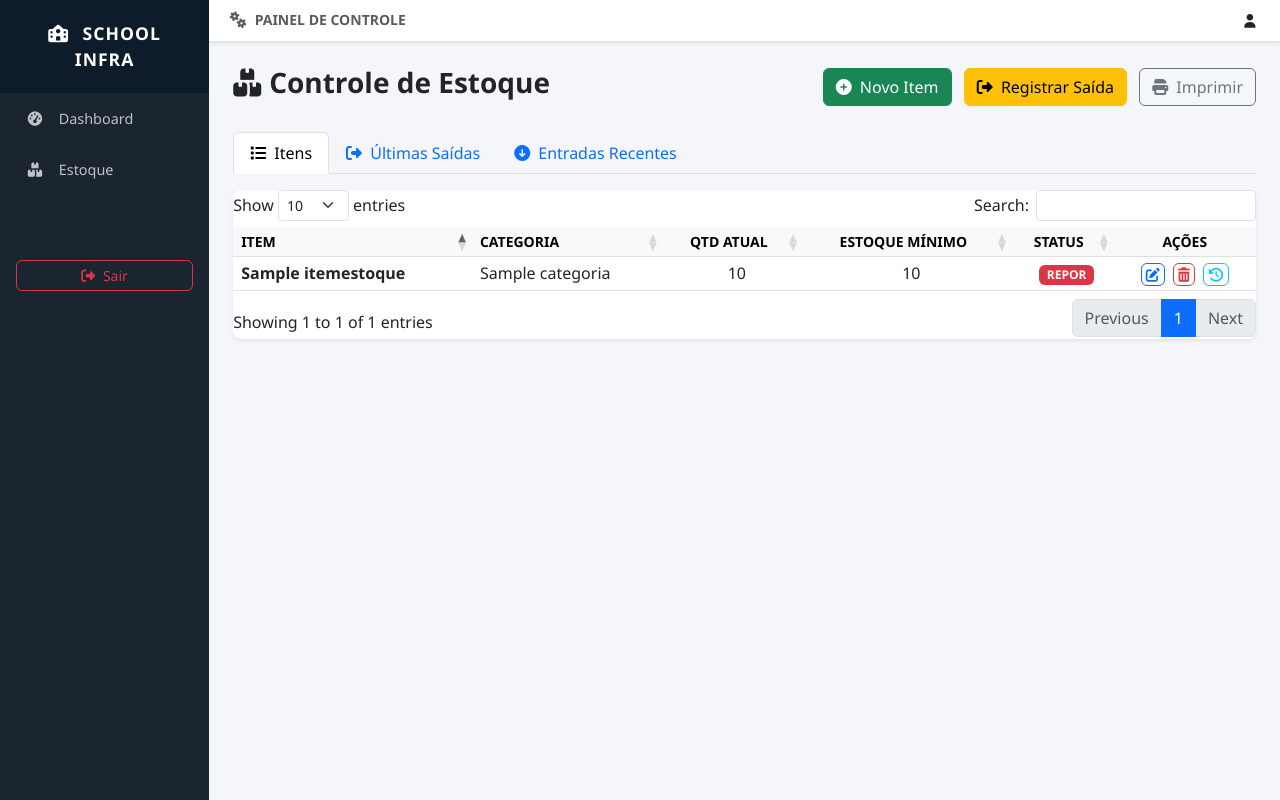
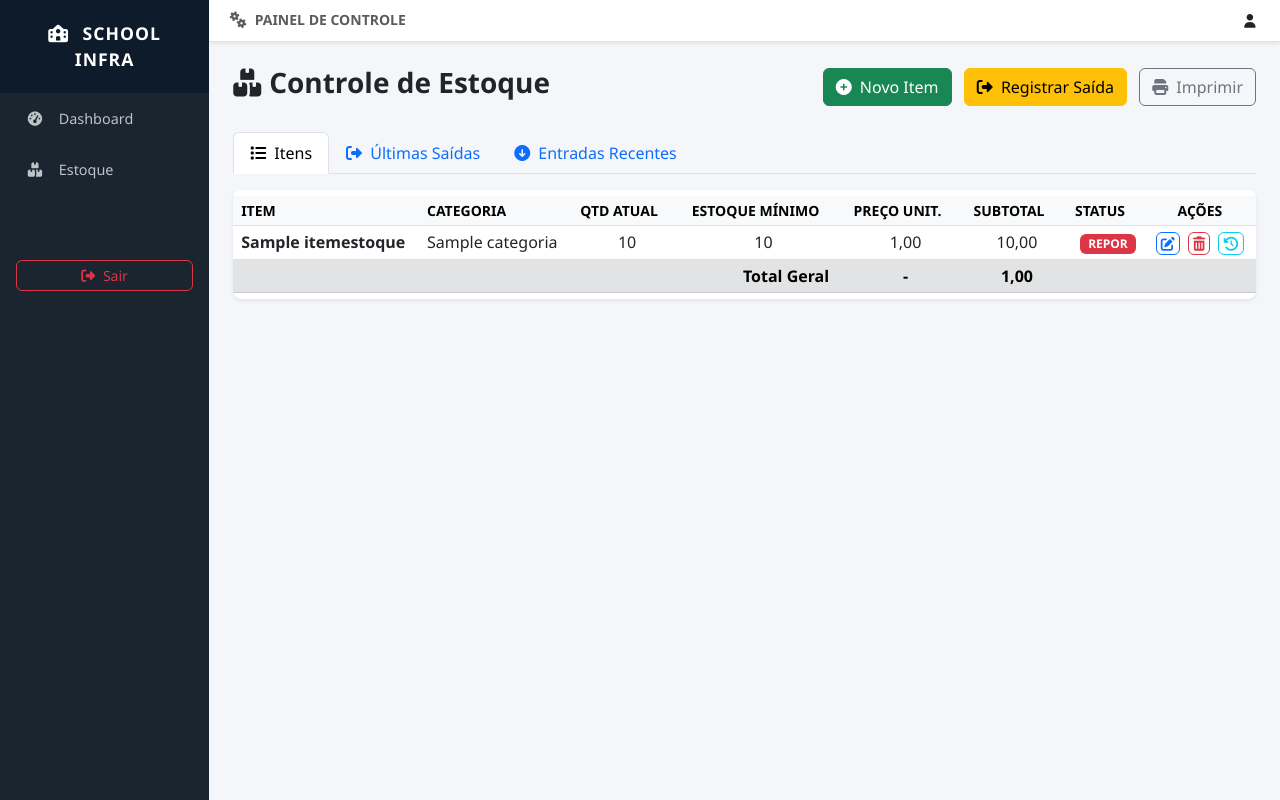
Before and after one commit to romario-rodrigues/school-infra-manager, a Django app: template templates/estoque.html in a window 1280 px wide. Run offline with Django 5.2, Linux system fonts and the light colour scheme; tables that the repository leaves empty hold one stand-in row (values such as "Sample post"); the template is opened without the code that fills it: values that come from a table or form of the project are taken from there, most other values are stand-ins (such as "Sample title", 1, 10 or a date in 2020); some libraries are stand-ins or nearby versions.

Commit message:
feat: adicionar campo preco_unitario e exibir subtotal e total geral no estoque
Co-authored-by: aider (deepseek/deepseek-chat) <aider@aider.chat>

```diff
--- a/core/views.py
+++ b/core/views.py
@@ -72,6 +72,7 @@ def dashboard(request):
     total_cameras = cameras.count()
     cameras_off = total_cameras - cameras_online
     itens_baixo_estoque = [item for item in ItemEstoque.objects.all() if item.precisa_repor]
+    valor_total_estoque = sum(item.quantidade_atual * item.preco_unitario for item in ItemEstoque.objects.all())
 
     # Listas de Tarefas
     tarefas_pendentes = Tarefa.objects.exclude(status='Concluido').order_by('-data_criacao')
@@ -83,6 +84,7 @@ def dashboard(request):
         'cameras_off': cameras_off,
         'status_cameras': status_cameras,
         'itens_baixo_estoque': itens_baixo_estoque,
+        'valor_total_estoque': valor_total_estoque,
         'form': form,
         'tarefas_pendentes': tarefas_pendentes,
         'historico_tarefas': historico_tarefas,
--- a/inventory/forms.py
+++ b/inventory/forms.py
@@ -4,7 +4,7 @@ from .models import ItemEstoque, Categoria, SaidaEstoque
 class ItemEstoqueForm(forms.ModelForm):
     class Meta:
         model = ItemEstoque
-        fields = ['nome', 'categoria', 'quantidade_atual', 'quantidade_minima', 'unidade_medida', 'localizacao_fisica']
+        fields = ['nome', 'categoria', 'quantidade_atual', 'quantidade_minima', 'unidade_medida', 'localizacao_fisica', 'preco_unitario']
         widgets = {
             'nome': forms.TextInput(attrs={'class': 'form-control', 'placeholder': 'Nome do Item'}),
             'categoria': forms.Select(attrs={'class': 'form-select'}),
@@ -12,6 +12,7 @@ class ItemEstoqueForm(forms.ModelForm):
             'quantidade_minima': forms.NumberInput(attrs={'class': 'form-control', 'placeholder': 'Mín'}),
             'unidade_medida': forms.Select(attrs={'class': 'form-select'}),
             'localizacao_fisica': forms.TextInput(attrs={'class': 'form-control', 'placeholder': 'Local'}),
+            'preco_unitario': forms.NumberInput(attrs={'class': 'form-control', 'placeholder': 'Preço Unitário', 'step': '0.01'}),
         }
 
 class SaidaEstoqueForm(forms.ModelForm):
--- a/inventory/models.py
+++ b/inventory/models.py
@@ -23,6 +23,7 @@ class ItemEstoque(models.Model):
     quantidade_minima = models.IntegerField(default=5)
     unidade_medida = models.CharField(max_length=20, default="Unidade", choices=UNIDADES)
     localizacao_fisica = models.CharField(max_length=100, blank=True, null=True)
+    preco_unitario = models.DecimalField(max_digits=10, decimal_places=2, default=0.00)
     data_criacao = models.DateTimeField(auto_now_add=True)
     ultima_atualizacao = models.DateTimeField(auto_now=True)
 
@@ -33,6 +34,16 @@ class ItemEstoque(models.Model):
     def precisa_repor(self):
         # Usando o nome correto que definimos acima
         return self.quantidade_atual <= self.quantidade_minima
+
+    @property
+    def subtotal(self):
+        return self.quantidade_atual * self.preco_unitario
+
+    @classmethod
+    def total_geral(cls):
+        from django.db.models import Sum, F
+        result = cls.objects.aggregate(total=Sum(F('quantidade_atual') * F('preco_unitario')))
+        return result['total'] or 0
 
 
 class SaidaEstoque(models.Model):
--- a/templates/estoque.html
+++ b/templates/estoque.html
@@ -58,6 +58,8 @@
                                 <th>Categoria</th>
                                 <th class="text-center">Qtd Atual</th>
                                 <th class="text-center">Estoque Mínimo</th>
+                                <th class="text-center">Preço Unit.</th>
+                                <th class="text-center">Subtotal</th>
                                 <th class="text-center">Status</th>
                                 <th class="text-center pe-2">Ações</th>
                             </tr>
@@ -69,6 +71,8 @@
                                 <td>{{ item.categoria.nome|default:"-" }}</td>
                                 <td class="text-center">{{ item.quantidade_atual }}</td>
                                 <td class="text-center">{{ item.quantidade_minima }}</td>
+                                <td class="text-center">{{ item.preco_unitario|floatformat:2 }}</td>
+                                <td class="text-center">{{ item.subtotal|floatformat:2 }}</td>
                                 <td class="text-center">
                                     {% if item.precisa_repor %}
                                         <span class="badge bg-danger">REPOR</span>
@@ -102,8 +106,14 @@
                                 </td>
                             </tr>
                             {% empty %}
-                            <tr><td colspan="6" class="text-center py-5">Nenhum item cadastrado.</td></tr>
+                            <tr><td colspan="8" class="text-center py-5">Nenhum item cadastrado.</td></tr>
                             {% endfor %}
+                            <tr class="table-secondary fw-bold">
+                                <td colspan="4" class="text-end pe-3">Total Geral</td>
+                                <td class="text-center">-</td>
+                                <td class="text-center">{{ total_geral|floatformat:2 }}</td>
+                                <td colspan="2"></td>
+                            </tr>
                         </tbody>
                     </table>
                 </div>
```
